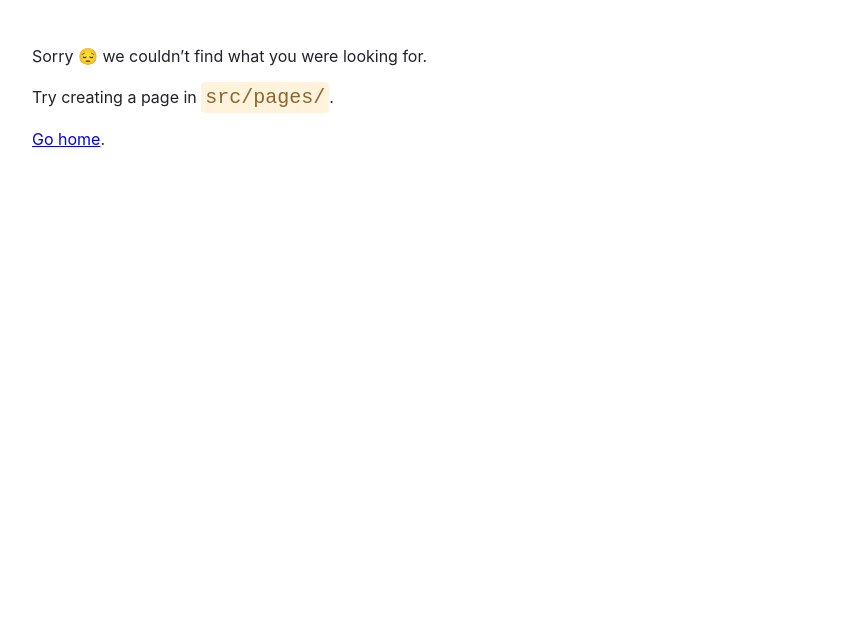
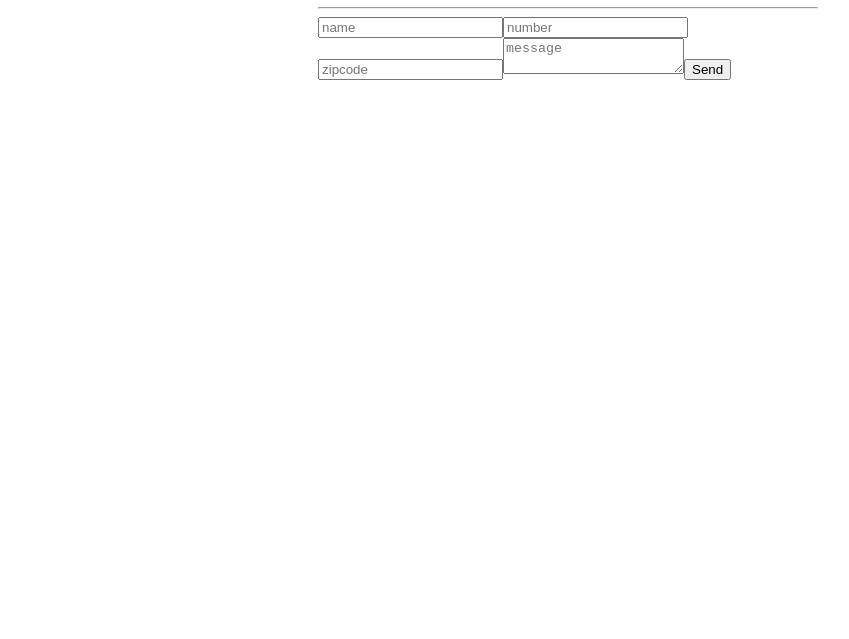
Before and after one commit to AquasInc/bioethx-site, a Gatsby site: page /contact in a window 1280 px wide. Before the commit this address had no page. Shown: the part 161-800 px from the top of the page, without its empty margins (72-921 px from the left). Built offline with nearby package versions, Linux system fonts and the light colour scheme; Gatsby itself is replaced by a stand-in of ours.

Commit message:
feat(pages): ContactPage component

```diff
--- /dev/null
+++ b/src/components/form.js
@@ -0,0 +1,41 @@
+import React from "react";
+import { formInput, submitBtn } from "./form.module.css";
+
+const Form = () => (
+  <form id="myForm" name="contact" method="POST">
+    <input type="hidden" name="form-name" value="contact" />
+
+    <input
+      id="name"
+      className={formInput}
+      type="text"
+      name="name"
+      placeholder="name"
+      required
+    />
+    <input
+      id="number"
+      className={formInput}
+      type="text"
+      name="number"
+      placeholder="number"
+      required
+    />
+    <input
+      id="zipcode"
+      className={formInput}
+      type="text"
+      name="zipcode"
+      placeholder="zipcode"
+    />
+    <textarea
+      className={formInput}
+      placeholder="message"
+      name="message"
+      id="message"
+    ></textarea>
+    <input className={submitBtn} type="submit" value="Send" />
+  </form>
+);
+
+export default Form;
--- /dev/null
+++ b/src/components/form.module.css
@@ -0,0 +1,20 @@
+.form-input {
+  margin: 1rem 0;
+  padding: 1rem;
+  width: 100%;
+  font-family: Arial, Helvetica, sans-serif;
+  font-size: 20px;
+  font-weight: bold;
+}
+
+.submit-btn {
+  margin: 1rem 0;
+  padding: 1rem;
+  width: 107%;
+  font-size: 20px;
+  letter-spacing: 1px;
+}
+
+.submit-btn:active {
+  background-color: #ccc;
+}
--- a/src/components/layout.js
+++ b/src/components/layout.js
@@ -28,6 +28,11 @@ const Layout = ({ title, heading, children }) => (
             Service
           </Link>
         </li>
+        <li className={navLinkItem}>
+          <Link to="/contact" className={navLinkText}>
+            Contact
+          </Link>
+        </li>
       </ul>
     </nav>
     <main>
--- /dev/null
+++ b/src/pages/contact.js
@@ -0,0 +1,11 @@
+import React from "react";
+import Layout from "../components/layout";
+import Form from "../components/form";
+
+const ContactPage = () => (
+  <Layout title="Contact Us" heading="Contact Us">
+    <Form />
+  </Layout>
+);
+
+export default ContactPage;
```
